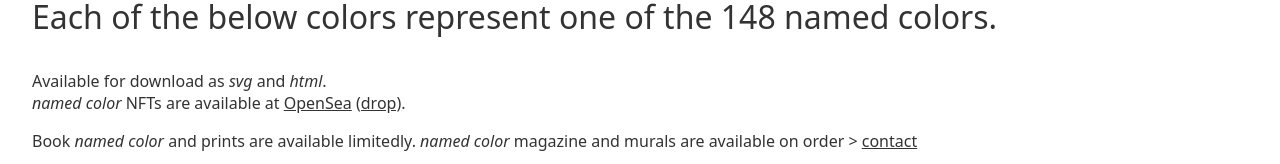
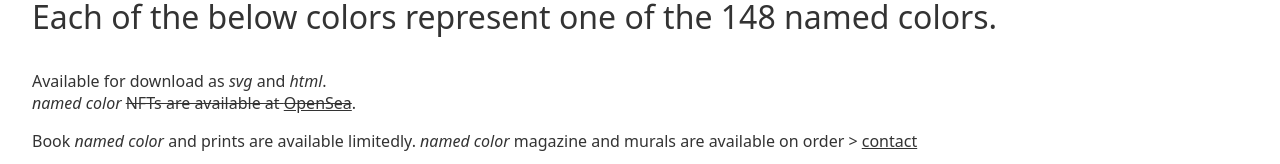
Before and after one commit to eriklumbela/namedcolor.com, a plain HTML site: page about.html in a window 1280 px wide. Shown: the part 193-357 px from the top of the page. Drawn offline with Linux system fonts and the light colour scheme.

Commit message:
Nfts not available

```diff
--- a/about.html
+++ b/about.html
@@ -16,7 +16,7 @@
         <p><i>named color</i> is a project on named colors by <a href="https://www.eriklumbela.com" target="_blank">Erik Lumbela</a>.</br>Each of the below colors represent one of the 148 named colors.</p>
       </section>
       <section class="small">
-        <p>Available for download as <i>svg</i> and <i>html</i>.</br><i>named color</i> NFTs are available at <a href="https://opensea.io/eriklumbela" target="_blank">OpenSea</a> <a href="https://opensea.io/collection/namedcolor/drop" target="_blank">(drop)</a>.</p>
+        <p>Available for download as <i>svg</i> and <i>html</i>.</br><i>named color</i> <s>NFTs are available at <a href="https://opensea.io/eriklumbela" target="_blank">OpenSea</a></s>.</p>
         <p>Book <i>named color</i> and prints are available limitedly. <i>named color</i> magazine and murals are available on order > <a href="mailto:erik@lumbela.nl?subject=order named color book/print/magazine/mural">contact</a></p>
       </section>
       <section>
```
